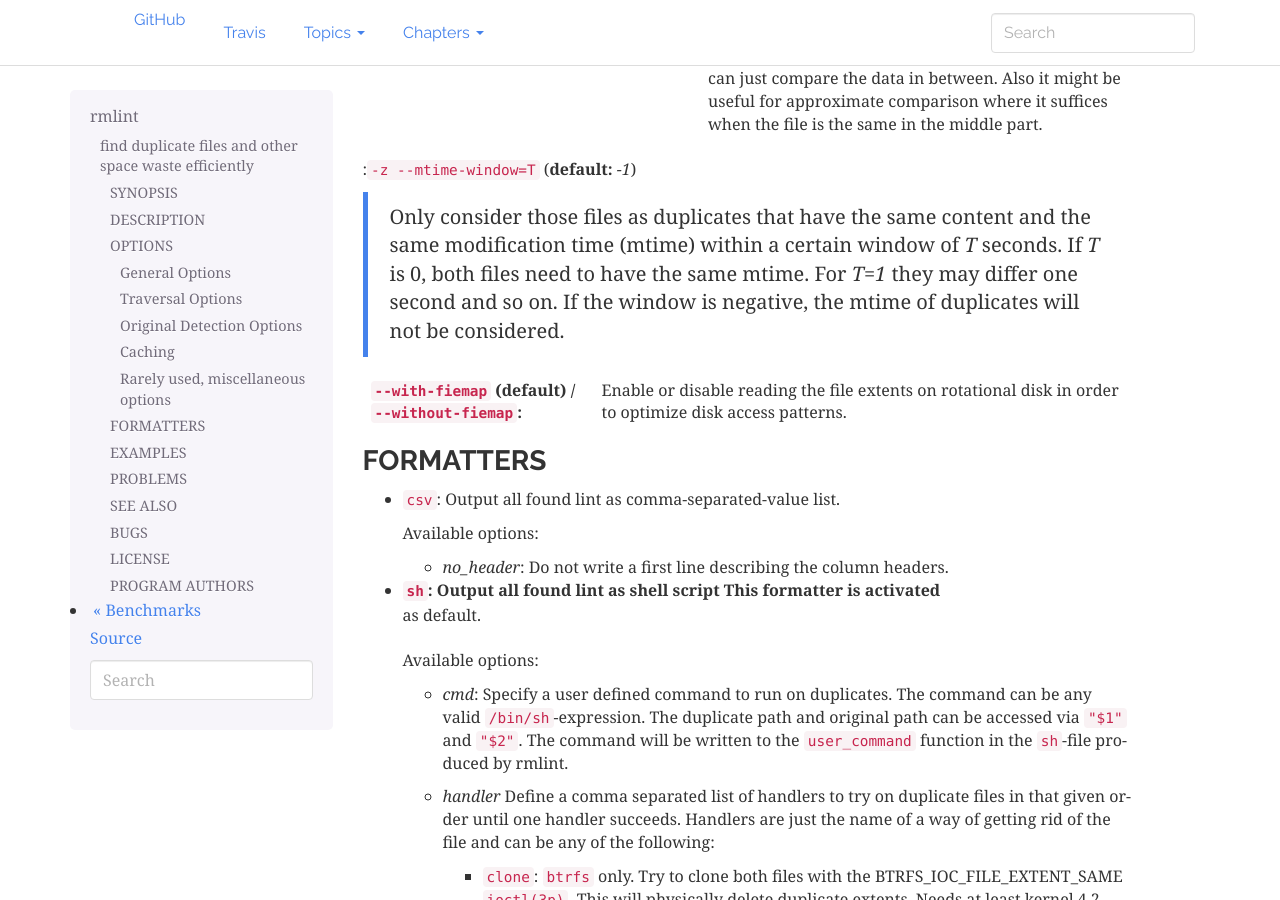
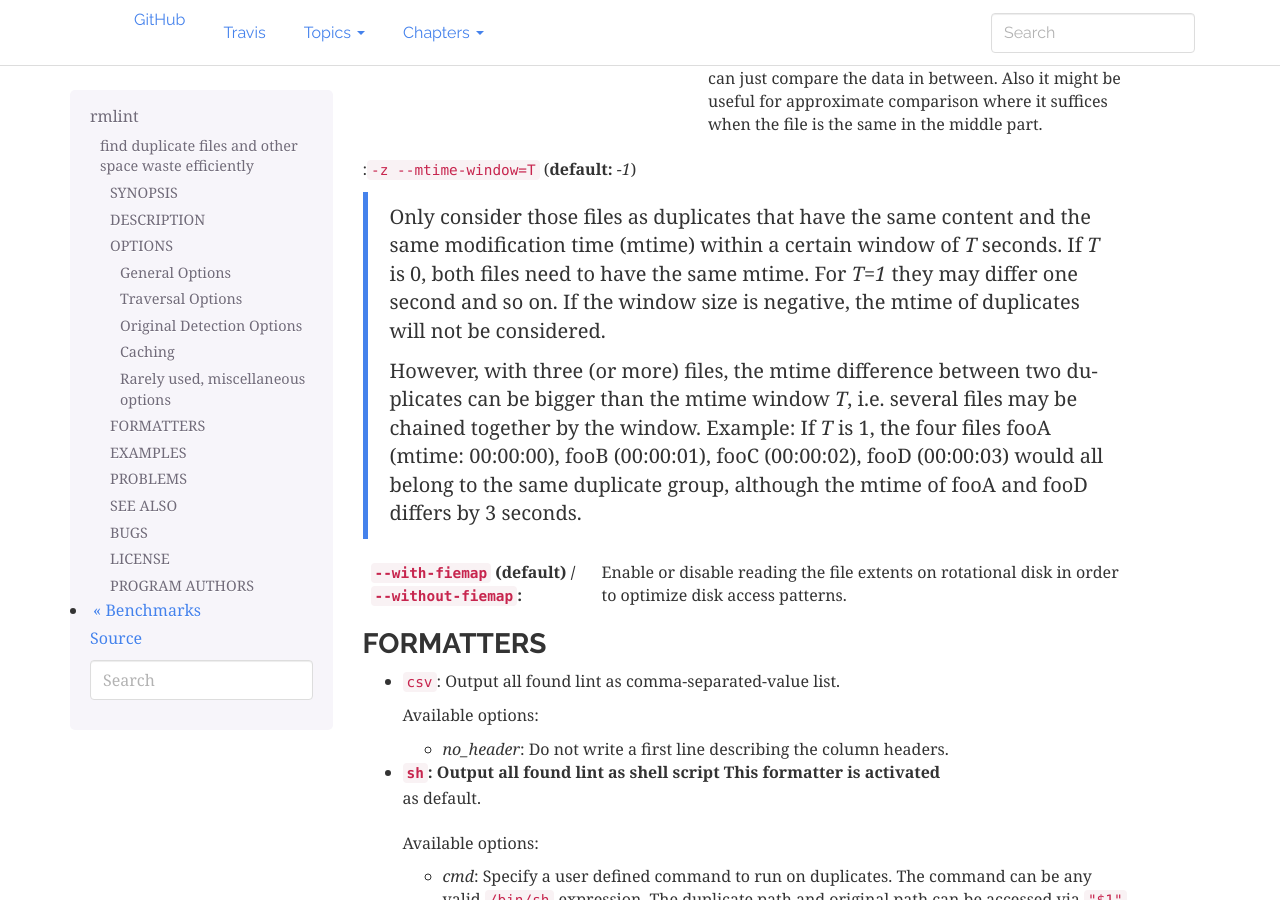
Before and after one commit to sahib/rmlint, a Sphinx documentation site: the page built from docs/rmlint.1.rst, in a window 1280 px wide and 900 px high, scrolled down 8178 px. Built offline with Sphinx 7.4.7, drawn with Linux system fonts in a browser that asks for light colours.

Commit message:
docs: mtime-window: document the "chaining" aspect of --mtime-window

```diff
--- a/docs/rmlint.1.rst
+++ b/docs/rmlint.1.rst
@@ -473,8 +473,15 @@ Rarely used, miscellaneous options
     Only consider those files as duplicates that have the same content and
     the same modification time (mtime) within a certain window of *T* seconds.
     If *T* is 0, both files need to have the same mtime. For *T=1* they may
-    differ one second and so on. If the window is negative, the mtime of
+    differ one second and so on. If the window size is negative, the mtime of
     duplicates will not be considered.
+
+    However, with three (or more) files, the mtime difference between two
+    duplicates can be bigger than the mtime window *T*, i.e. several files may
+    be chained together by the window. Example: If *T* is 1, the four files
+    fooA (mtime: 00:00:00), fooB (00:00:01), fooC (00:00:02), fooD (00:00:03)
+    would all belong to the same duplicate group, although the mtime of fooA
+    and fooD differs by 3 seconds.
 
 :``--with-fiemap`` (**default**) / ``--without-fiemap``:
 
```
